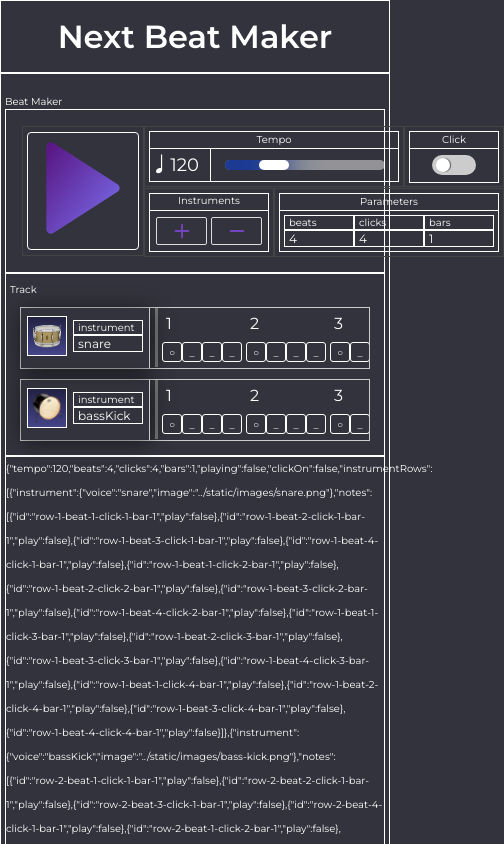
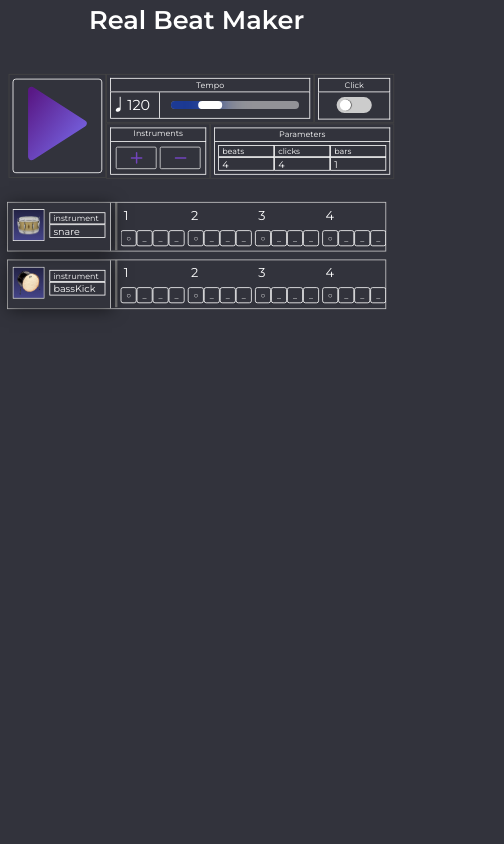
Before and after one commit to mrChernicharo/next-beat2, a Next.js app: page / in a window 390 px wide. Shown: the top 844 px of the page, 504 px wide, since content can reach past the window. Built offline with nearby package versions, Linux system fonts and the light colour scheme; a web font is replaced by a local one.

Commit message:
arrumada tosca no responsivo pra deployar

```diff
--- a/src/components/BeatMaker/Beatmaker.tsx
+++ b/src/components/BeatMaker/Beatmaker.tsx
@@ -95,7 +95,6 @@ export default function BeatMaker() {
 
   return (
     <BeatMakerContainer>
-      <span>Beat Maker</span>
       <div>
         <ControlPanel
           tempo={track.tempo}
@@ -126,7 +125,7 @@ export default function BeatMaker() {
           setNote={handleNoteChange}
         />
       </div>
-      <div className="state-log">{JSON.stringify(track)}</div>
+      {/* <div className="state-log">{JSON.stringify(track)}</div> */}
     </BeatMakerContainer>
   );
 }
--- a/src/components/BeatMaker/ControlPanel/ControlPanel.tsx
+++ b/src/components/BeatMaker/ControlPanel/ControlPanel.tsx
@@ -64,7 +64,7 @@ export function ControlPanel({
 //****************************************************//
 
 export const ControlPanelContainer = styled.div`
-  border: 1px solid;
+  /* border: 1px solid; */
   height: 100%;
   padding: 16px;
   display: grid;
--- a/src/components/BeatMaker/Track/Track.tsx
+++ b/src/components/BeatMaker/Track/Track.tsx
@@ -28,7 +28,6 @@ export function Track({
 }: ITrackProps) {
   return (
     <TrackContainer>
-      <span>Track</span>
       <div>
         {instrumentRows.map((instrumentRow, i) => (
           <InstrumentRow
@@ -48,7 +47,7 @@ export function Track({
 //****************************************************//
 
 export const TrackContainer = styled.div`
-  border: 1px solid;
+  /* border: 1px solid; */
   // 100%;
   height: 100%;
   padding: 4px;
--- a/src/components/Header/Header.tsx
+++ b/src/components/Header/Header.tsx
@@ -5,16 +5,23 @@ import styled from 'styled-components';
 export default function Header() {
   return (
     <HeaderContainer>
-      <h1>Next Beat Maker</h1>
+      <h1>Real Beat Maker</h1>
     </HeaderContainer>
   );
 }
 
 const HeaderContainer = styled.div`
-  border: 1px solid;
+  /* border: 1px solid; */
   padding: 16px;
 
   h1 {
+    width: 100%;
     text-align: center;
   }
+
+  @media screen and (max-width: 520px) {
+    h1 {
+      /* margin: 0 0 0 16%; */
+    }
+  }
 `;
--- a/src/pages/index.tsx
+++ b/src/pages/index.tsx
@@ -3,10 +3,11 @@ import React, { useContext } from 'react';
 import BeatMaker from '../components/BeatMaker/Beatmaker';
 import Header from '../components/Header/Header';
 import SEO from '../components/SEO/SEO';
+import styled from 'styled-components';
 
 export default function Home() {
   return (
-    <div>
+    <Container>
       <SEO />
       <header>
         <Header />
@@ -14,6 +15,15 @@ export default function Home() {
       <main>
         <BeatMaker />
       </main>
-    </div>
+    </Container>
   );
 }
+
+const Container = styled.div`
+  @media screen and (max-width: 520px) {
+    main,
+    header {
+      width: calc(100% + 120px);
+    }
+  }
+`;
--- a/src/styles/BeatMakerStyles.tsx
+++ b/src/styles/BeatMakerStyles.tsx
@@ -1,11 +1,11 @@
 import styled from 'styled-components';
 
 export const BeatMakerContainer = styled.div`
-  border: 1px solid;
+  /* border: 1px solid; */
   padding: 16px;
 
   .state-log {
-    border: 1px solid;
+    /* border: 1px solid; */
     font-size: 10px;
     line-height: 24px;
     pointer-events: none;
--- a/src/styles/ControlPanelStyles.tsx
+++ b/src/styles/ControlPanelStyles.tsx
@@ -1,7 +1,7 @@
 import styled from 'styled-components';
 
 export const ControlPanelContainer = styled.div`
-  border: 1px solid;
+  /* border: 1px solid; */
   // 100%;
   height: 100%;
   padding: 16px;
--- a/src/styles/GlobalStyles.tsx
+++ b/src/styles/GlobalStyles.tsx
@@ -23,11 +23,12 @@ body{
 }
 
 span{
-	/* display:block; */
-	/* margin-bottom: 10px; */
-	/* border: none; */
 	font-size: 10px;
-	/* border-right: 1px solid #fff; */
-	/* border-bottom: 1px solid #fff; */
 	}
+
+
+@media screen and (max-width: 520px) {
+	body{
+		     transform: scale(0.8) translate(-58px, -64px);	}
+}
 `;
```
